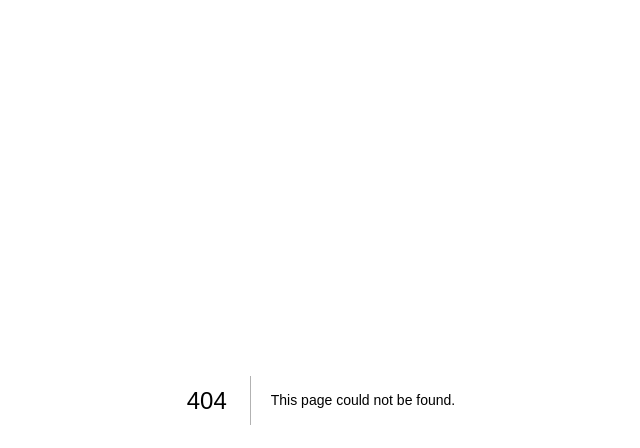
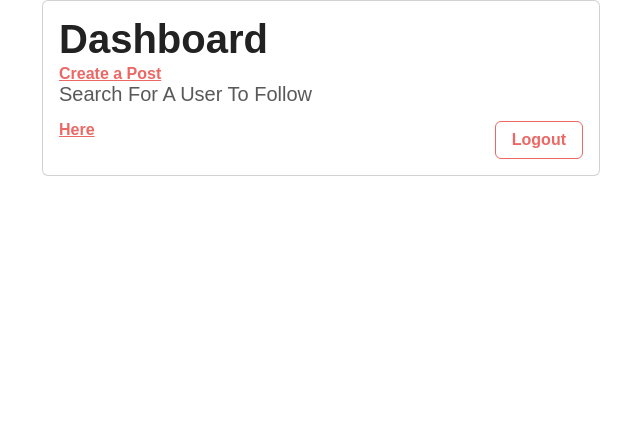
Before and after one commit to JustSch/social-media-clone-react-frontend, a Next.js app: page /dashboard in a window 1280 px wide. Before the commit this address had no page. Shown: the top 448 px of the page, without its empty margins (319-959 px from the left). Built offline with nearby package versions, Linux system fonts and the light colour scheme; no server answers; a web font is replaced by a local one.

Commit message:
added part of dashboard and authenticate hook

```diff
--- /dev/null
+++ b/hooks/authenticated.js
@@ -0,0 +1,18 @@
+import { useEffect, useState } from 'react'
+import Router from 'next/router'
+
+
+
+export function useAuthenticator() {
+    const [authenticated,setAuthenticated] = useState(null);
+
+    useEffect(() => {
+        fetch('/api/user/isAuthenticated')
+          .then((r) => r.json())
+          .then((data) => setAuthenticated(data.isAuthenticated))
+    },[]
+
+    );
+
+    return authenticated;
+}
--- /dev/null
+++ b/pages/dashboard.js
@@ -0,0 +1,62 @@
+import { useAuthenticator } from "@/hooks/authenticated";
+import Link from "next/link";
+import { useRouter } from "next/router";
+import { useEffect, useState } from "react";
+import { Card, Col, Container, Row } from "react-bootstrap";
+
+const error_markup = (error_message) => {
+    return (
+        <Row className="mt-5">
+            <Col className="col-md-6 m-auto">
+                <Card className="card-body">
+                    <h1>
+                        {error_message}
+                    </h1>
+                </Card>
+            </Col>
+        </Row>
+    );
+}
+
+const Dashboard = () => {
+    const authenticated = useAuthenticator();
+    let router = useRouter();
+    useEffect(()=>{
+        if (authenticated === false){
+            router.push('/');
+        }
+    },[authenticated,router])
+    return (
+        <Container>
+            <div id="dashboard_header">
+                <Card className="mb-3 col-md-6 m-auto">
+                    <div className="card-body">
+                        <h1 className="card-title">
+                            Dashboard
+                        </h1>
+                        <h6 className="card-subtitle mb-2 text-muted">
+                            <Link href='/PostCreator'>
+                                Create a Post
+                            </Link>
+                            <p className="lead mb-3">
+                                Search For A User To Follow
+                            </p>
+                            <Link href='/search'>
+                                Here
+                            </Link>
+                            <Link href='/users/logout' className="btn btn-outline-primary float-end">
+                                Logout
+                            </Link>
+                        </h6>
+                    </div>
+                </Card>
+            </div>
+
+
+
+        </ Container>
+    );
+
+}
+
+export default Dashboard;
--- a/pages/index.js
+++ b/pages/index.js
@@ -12,7 +12,6 @@ export default function Home() {
     <>
       <Head>
         <title>Social Media Clone</title>
-        <meta name="description" content="Generated by create next app" />
         <meta name="viewport" content="width=device-width, initial-scale=1" />
       </Head>
       <main >
--- a/pages/users/login.js
+++ b/pages/users/login.js
@@ -1,9 +1,11 @@
 import Link from "next/link";
+import { useRouter } from "next/router";
 import { useState } from "react";
 import { Col, Container, Row, Card, Form, FormControl, Button, Alert } from "react-bootstrap";
 
 const Login = () => {
     const [errorMsg, setErrorMsg] = useState('')
+    let router = useRouter();
 
      async function handleSubmit(e){
         e.preventDefault();
@@ -21,7 +23,7 @@ const Login = () => {
             });
 
             if (res.status === 200){
-                setErrorMsg('login successful')//change to redirect with Router.push('/')
+                router.push('/dashboard')
             }
             else if (res.status === 401){
                 setErrorMsg('email or password is incorrect')
```
